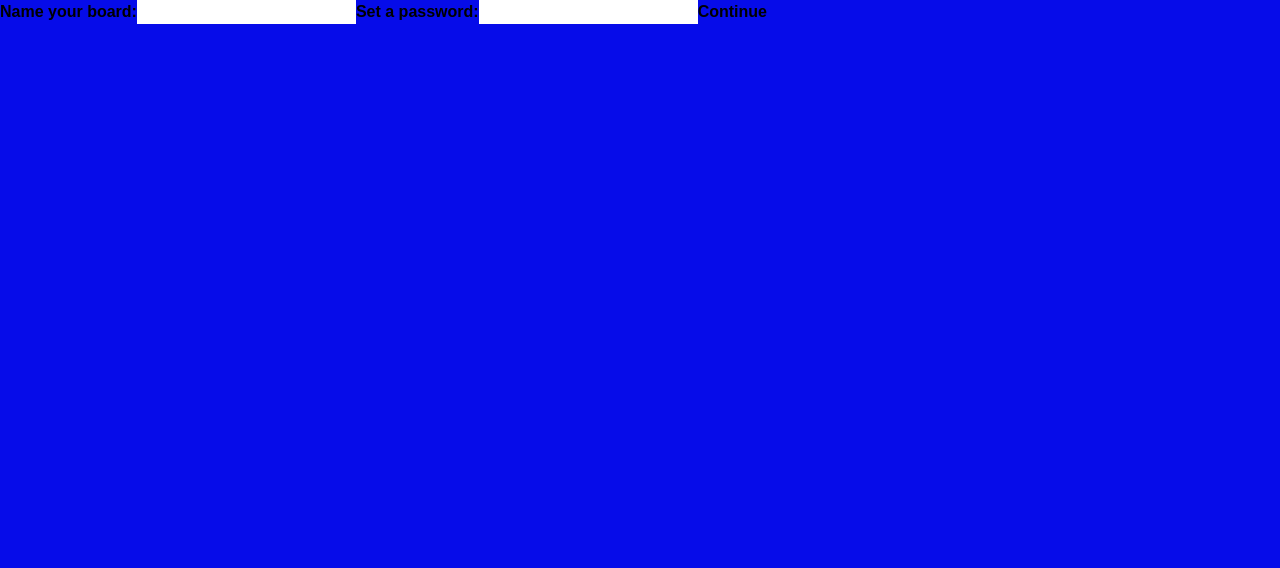
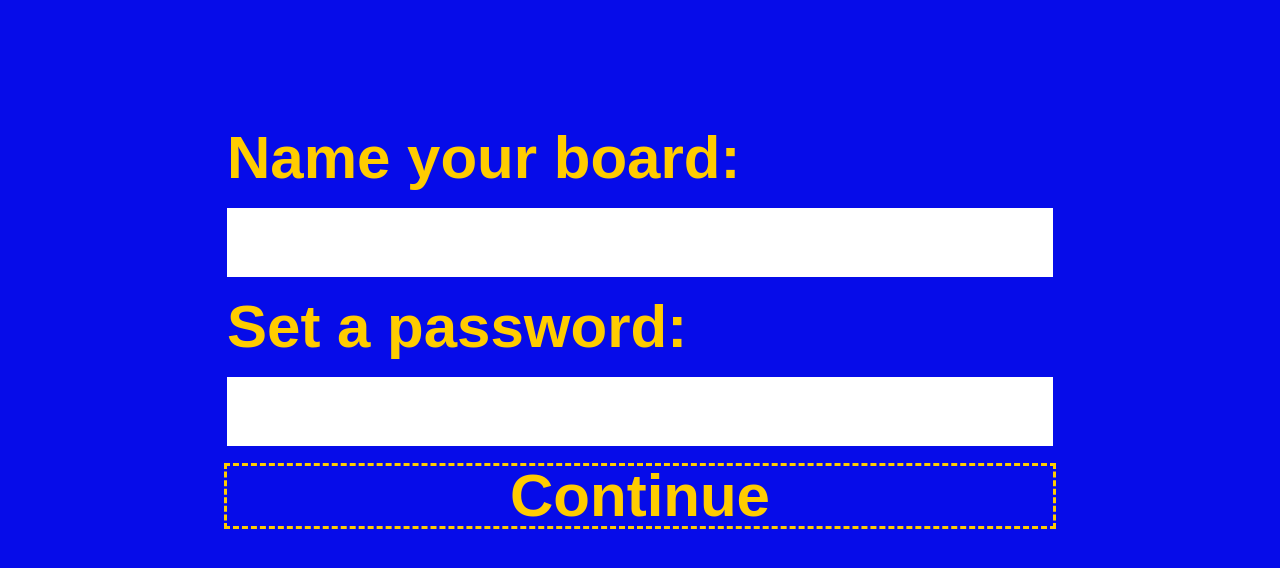
Before and after one commit to knaychuk/jeopardy-v2, a Next.js app: page /boards/create in a window 1280 px wide. Shown: the top 568 px of the page. Built offline with nearby package versions, Linux system fonts and the light colour scheme; a web font is replaced by a local one.

Commit message:
style create-board form

```diff
--- a/app/boards/create/page.jsx
+++ b/app/boards/create/page.jsx
@@ -2,9 +2,10 @@ import CreateBoardForm from "@components/CreateBoardForm"
 
 const CreateBoard = () => {
   return (
-    <div>
+    <div className="flex justify-center items-center">
       <CreateBoardForm />
     </div>
+
   )
 }
 export default CreateBoard
--- a/app/page.jsx
+++ b/app/page.jsx
@@ -3,7 +3,7 @@ import Link from "next/link"
 export default function Home() {
 
   return (
-   <div className="flex flex-col justify-center items-center">
+   <div className="flex flex-col items-center">
       <Link
         href="/about"
         className="absolute right-10 top-5 text-primary text-4xl hover:underline"
--- a/components/CreateBoardForm.jsx
+++ b/components/CreateBoardForm.jsx
@@ -12,8 +12,8 @@ const CreateBoardForm = () => {
   }
 
   return (
-    <div>
-      <form onSubmit={handleSubmit}>
+    <div className="mt-[8rem]">
+      <form onSubmit={handleSubmit} className="create-board-form flex flex-col">
         <label>Name your board:</label>
         <input
           type="text"
--- a/styles/globals.css
+++ b/styles/globals.css
@@ -3,6 +3,21 @@
 @tailwind base;
 @tailwind components;
 @tailwind utilities;
+
+@layer components {
+  .create-board-form label {
+    @apply text-6xl text-primary mb-5
+  }
+  .create-board-form input {
+    @apply text-6xl text-black mb-5 px-2
+  }
+  .create-board-form button {
+    @apply text-6xl text-primary mb-5 outline-dashed
+  }
+  .create-board-form button:hover {
+    @apply text-6xl text-primary mb-5 outline
+  }
+}
 
 :root, ::before, ::after {
   box-sizing: border-box;
```
